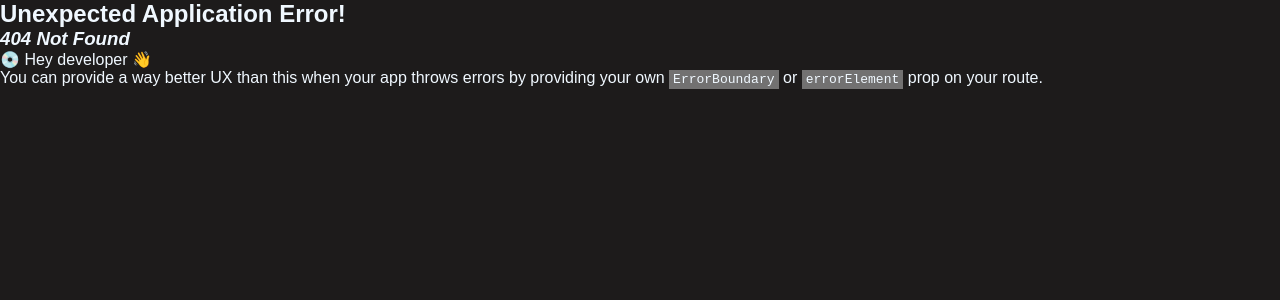
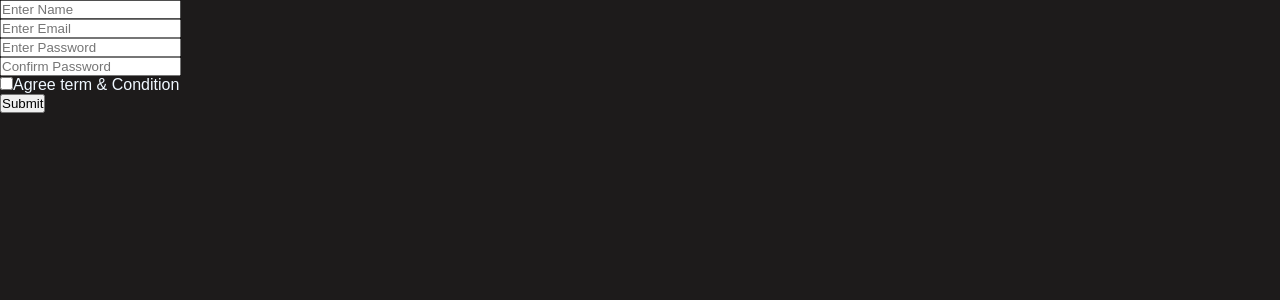
Before and after one commit to duetaichatbot/Duet-Ai-Chatbot, a React (Vite) app: page /signup in a window 1280 px wide. Before the commit this address had no page. Shown: the top 300 px of the page. Built offline with nearby package versions, Linux system fonts and the light colour scheme.

Commit message:
integrate register user api

```diff
--- a/package.json
+++ b/package.json
@@ -10,10 +10,13 @@
     "preview": "vite preview"
   },
   "dependencies": {
+    "@reduxjs/toolkit": "^1.9.5",
     "antd": "^5.5.1",
+    "axios": "^1.4.0",
     "bootstrap": "^5.2.3",
     "react": "^18.2.0",
     "react-dom": "^18.2.0",
+    "react-redux": "^8.0.5",
     "react-router-dom": "^6.11.2"
   },
   "devDependencies": {
--- a/src/main.jsx
+++ b/src/main.jsx
@@ -1,10 +1,14 @@
 import React from "react";
 import ReactDOM from "react-dom/client";
 import App from "./App.jsx";
+import { Provider } from "react-redux";
 import "./index.css";
+import { store } from "./redux/store.jsx";
 
 ReactDOM.createRoot(document.getElementById("root")).render(
   <React.StrictMode>
+    <Provider store={store}>
       <App />
+    </Provider>
   </React.StrictMode>
 );
--- a/src/pages/Signup.jsx
+++ b/src/pages/Signup.jsx
@@ -1,11 +1,89 @@
-import React from 'react'
+import React, { useState } from "react";
+import { useDispatch, useSelector } from "react-redux";
+import { useNavigate } from 'react-router-dom';
+import { registerUser } from "../redux/userSlice";
 
 const Signup = () => {
+
+    const navigate = useNavigate();
+    const [error, setError] = useState('');
+    const [registerFields, setRegisterFields] = useState({
+        name: "",
+        email: "",
+        password: "",
+        cpassword: "",
+        tc: false,
+    });
+  const dispatch = useDispatch();
+
+
+  const handleRegisterField = (e) => {
+    if (e.target.name === 'tc') {
+        setRegisterFields({...registerFields, [e.target.name]: e.target.checked})
+    }else{
+        setRegisterFields({...registerFields, [e.target.name]: e.target.value})
+    }
+  }
+
+
+  const handleRegister = (e) => {
+    e.preventDefault();
+    dispatch(registerUser(registerFields))
+    .then(res => {
+      console.log(res, 'this is created user response...');
+      if (res.payload.token) {
+        alert('login successfully!');
+      }else{
+          setError(res.payload.message)
+      }
+    })
+  };
+
   return (
     <div>
-      Signup page
+      <form>
+        <input
+          type="text"
+          name="name"
+          value={registerFields.name}
+           onChange={handleRegisterField}
+          placeholder="Enter Name"
+        />
+        <br />
+        <input
+          type="email"
+          name="email"
+          value={registerFields.email}
+           onChange={handleRegisterField}
+          placeholder="Enter Email"
+        />
+        <br />
+        <input
+          type="password"
+          name="password"
+          value={registerFields.password}
+           onChange={handleRegisterField}
+          placeholder="Enter Password"
+        />
+        <br />
+        <input
+          type="password"
+          name="cpassword"
+          value={registerFields.cpassword}
+           onChange={handleRegisterField}
+          placeholder="Confirm Password"
+        />
+        <br />
+        <input type="checkbox" name="tc" onChange={handleRegisterField} />
+        <label htmlFor="">Agree term & Condition</label>
+        <br />
+        <button onClick={handleRegister}>Submit</button>
+      </form>
+      <div>
+        <h3> {error}</h3>
+      </div>
     </div>
-  )
-}
+  );
+};
 
 export default Signup;
--- /dev/null
+++ b/src/redux/store.jsx
@@ -0,0 +1,8 @@
+import { configureStore } from "@reduxjs/toolkit";
+import { authSlice } from "./userSlice";
+
+
+
+export const store = configureStore({
+    reducer: authSlice,
+});
--- /dev/null
+++ b/src/redux/userSlice.jsx
@@ -0,0 +1,53 @@
+import { createAsyncThunk, createSlice } from "@reduxjs/toolkit";
+import axios from "axios";
+
+
+export const authSlice = createSlice({
+  name: "userAuth",
+  initialState: {
+    isLoggin: false,
+    user: [],
+    loading: false,
+    error: null,
+  },
+//   reducers: {},
+  extraReducers: (builder) => {
+    builder
+      .addCase(registerUser.pending, (state) => {
+        state.isLoggin = false;
+        state.data = [];
+        state.loading = true;
+        state.error = null;
+      })
+      .addCase(registerUser.fulfilled, (state, action) => {
+        state.isLoggin = true;
+        state.data = action.payload;
+        state.loading = false;
+        state.error = null;
+      })
+      .addCase(registerUser.rejected, (state, action) => {
+        state.isLoggin = false;
+        state.data = [];
+        state.loading = false;
+        state.error = action.payload;
+      });
+  },
+});
+
+export const registerUser = createAsyncThunk(
+  "registeruser",
+  async (userData) => {
+    try {
+      const response = await axios.post(
+        `http://localhost:8000/api/user/register`,
+        userData
+      );
+      return response.data;
+    } catch (error) {
+      console.log(error);
+      return error;
+    }
+  }
+);
+
+export default authSlice.reducer;
```
Also changed, not shown: src/routes/routes.jsx (+10 -0 lines), 1 other file (tests, documents, lock files or other folders).
